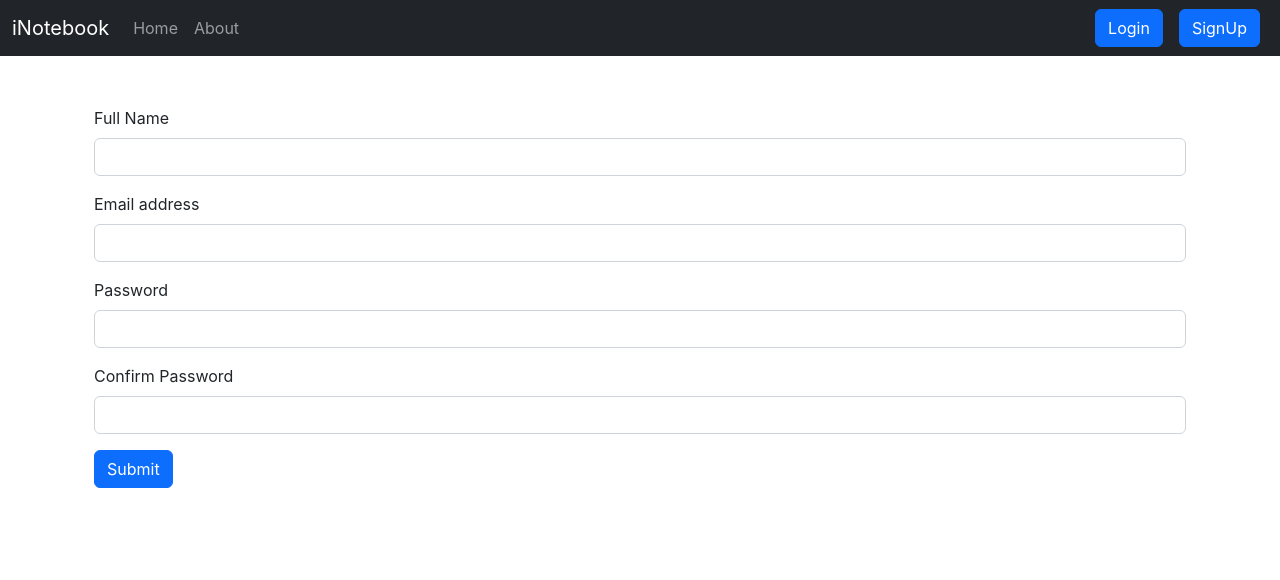
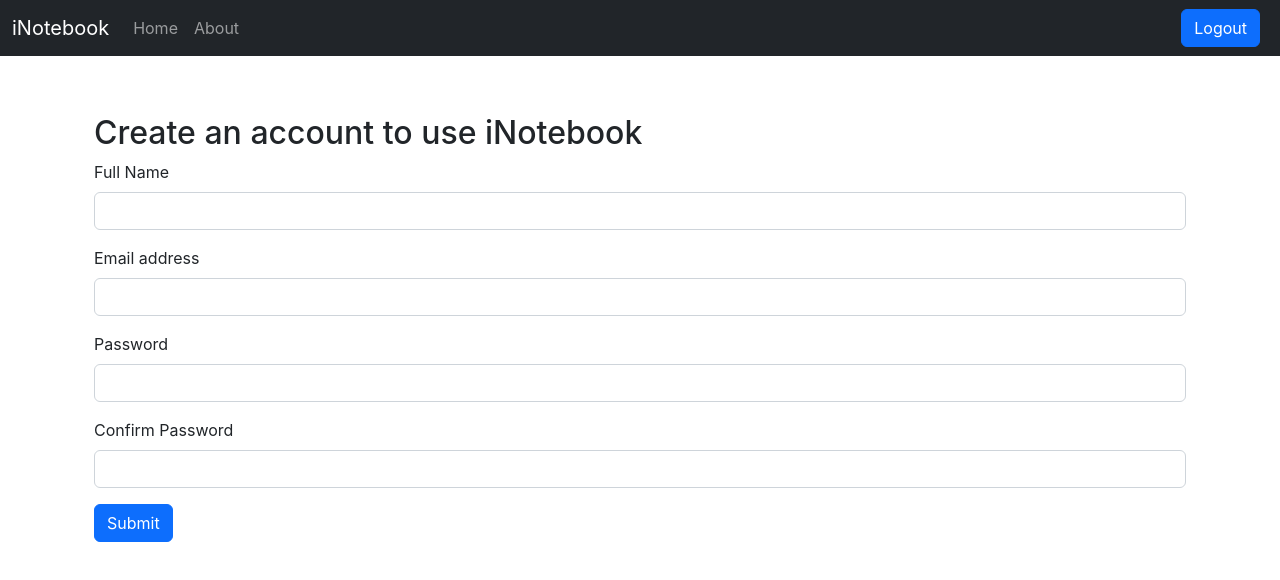
Before and after one commit to JaiAgarwal-24/iNotebook_React_FE, a React (Create React App) app: page /signup in a window 1280 px wide. Shown: the top 580 px of the page. Built offline with nearby package versions, Linux system fonts and the light colour scheme; sample sign-in values are in the browser's storage.

Commit message:
Displaying user specific notes using login and finishsing up iNotebook

```diff
--- a/src/Components/Login.js
+++ b/src/Components/Login.js
@@ -22,8 +22,8 @@
         if (json.success) {
             // save the auth token and redirect
             localStorage.setItem('token', json.authtoken);
+            props.showalert("Successfully Logged In", "success");
             navigate({pathname: "/"});
-            props.showalert("Successfully Logged In", "success");
 
         }
         else{
@@ -38,7 +38,8 @@
     }
 
     return (
-        <div className='container'>
+        <div className='container mt-2'>
+            <h2>Login to iNotebook</h2>
             <form onSubmit={handleSubmit}>
                 <div className="mb-3">
                     <label htmlFor="email" className="form-label">Email address</label>
--- a/src/Components/Navbar.js
+++ b/src/Components/Navbar.js
@@ -5,6 +5,10 @@
 
 const Navbar = () => {
     let location = useLocation();
+
+    const handleLogout = () => {
+        localStorage.removeItem('token');
+    }
 
     return (
         <nav className="navbar navbar-expand-lg bg-dark navbar-dark">
@@ -22,10 +26,14 @@
                             <Link className={`nav-link ${location.pathname === "/about" ? "active" : ""}`} to="/about">About</Link>
                         </li>
                     </ul>
-                    <form className="d-flex" role="search">
+                    { !localStorage.getItem('token') ? <form className="d-flex" role="search">
                         <Link className="btn btn-primary mx-2" to="/login" role="button">Login</Link>
                         <Link className="btn btn-primary mx-2" to="signup" role="button">SignUp</Link>
                     </form>
+                    :
+                    <form className="d-flex" role="search">
+                        <Link className="btn btn-primary mx-2" to="/login" role="button" onClick={handleLogout}>Logout</Link>
+                    </form>  }
                 </div>
             </div>
         </nav>
--- a/src/Components/Notes.js
+++ b/src/Components/Notes.js
@@ -1,4 +1,5 @@
 import React, { useContext, useEffect, useRef, useState } from 'react';
+import { useNavigate } from 'react-router-dom';
 import NoteContext from '../Context/notes/noteContext';
 import Addnote from './Addnote';
 import Noteitem from './Noteitem';
@@ -8,6 +9,7 @@
 
     const context = useContext(NoteContext);
     const { notes, getNotes, editNote } = context;
+    let navigate = useNavigate();
 
     const [note, setNote] = useState({id: "", etitle: "", edescription: "", etag: ""})
 
@@ -15,7 +17,12 @@
     const refClose = useRef(null);
 
     useEffect(() => {
-        getNotes();
+        if (localStorage.getItem('token')){
+            getNotes();
+        }
+        else {
+            navigate({pathname: '/login'})
+        }
         // eslint-disable-next-line
     }, [])
 
--- a/src/Components/Signup.js
+++ b/src/Components/Signup.js
@@ -20,9 +20,9 @@
         const json = await response.json();
         console.log(json)
         if(json.success){
-            localStorage.setItem('auth-token', json.authtoken);
+            localStorage.setItem('token', json.authtoken);
+            props.showalert("Account Created Successfully", "success");
             navigate({pathname: "/"});
-            props.showalert("Account Created Successfully", "success");
         }
         else{
             props.showalert(json.error , "danger");
@@ -35,7 +35,8 @@
     }
 
     return (
-        <div className='container'>
+        <div className='container mt-2'>
+            <h2>Create an account to use iNotebook</h2>
             <form onSubmit={handleSubmit}>
                 <div className="mb-3">
                     <label htmlFor="fname" className="form-label">Full Name</label>
--- a/src/Context/notes/NoteState.js
+++ b/src/Context/notes/NoteState.js
@@ -4,7 +4,7 @@
 const NoteState = (props) => {
 
     const url1 = "http://localhost:5000"
-    const authToken = "eyJhbGciOiJIUzI1NiIsInR5cCI6IkpXVCJ9.eyJ1c2VyIjp7ImlkIjoiNjM0ZDA0YjA2YmEzNGMzOTRjYjQxZDYzIn0sImlhdCI6MTY2NjM0MDQ3NX0.2J4V4qhI0WI2mGIU-D84WZxm5mjudXU6zpfoUNsjw7g";
+    const authToken = localStorage.getItem('token');
 
     const notesInitial = []
 
```
